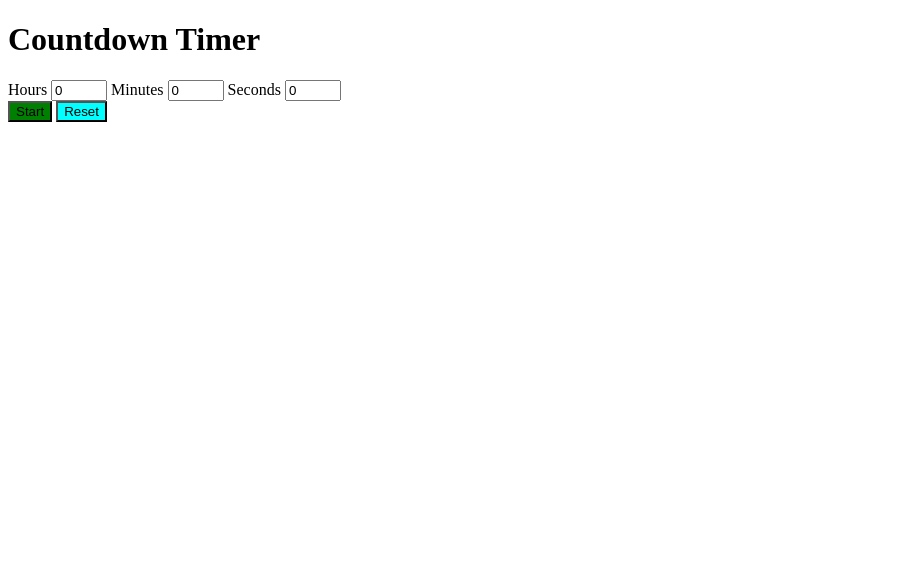
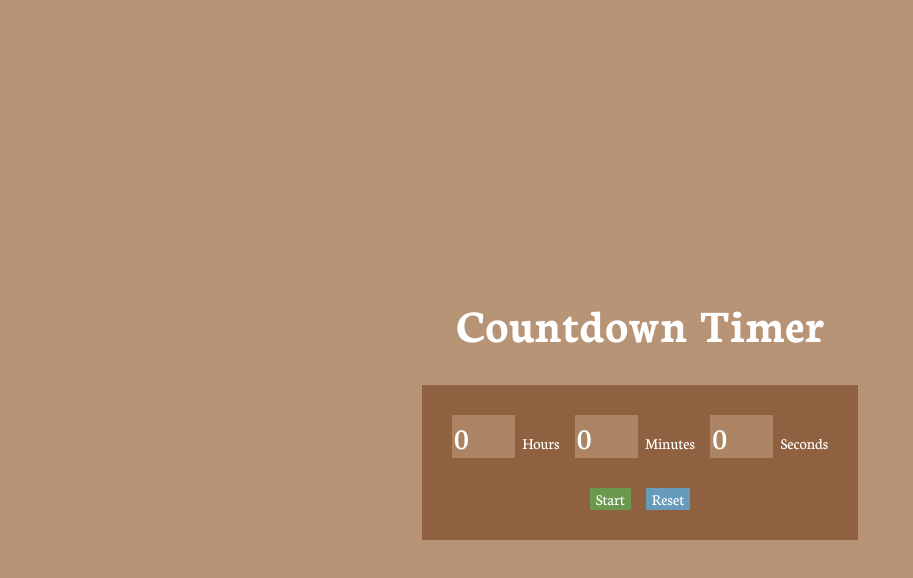
Before and after one commit to guilhermesgsilva/timer, a plain HTML site: page index.html in a window 1280 px wide. Shown: the whole page, without its empty margins (0-913 px from the left). Drawn offline with Linux system fonts and the light colour scheme.

Commit message:
feat: Add styles

```diff
--- a/index.html
+++ b/index.html
@@ -12,8 +12,8 @@
     <main>
       <section>
         <form id="form">
+          <div id="display">
             <div>
-            <label for="hours">Hours</label>
               <input
                 id="hours"
                 type="number"
@@ -22,7 +22,9 @@
                 value="0"
                 aria-live="polite"
               />
-            <label for="minutes">Minutes</label>
+              <label for="hours">Hours</label>
+            </div>
+            <div>
               <input
                 id="minutes"
                 type="number"
@@ -31,7 +33,9 @@
                 value="0"
                 aria-live="polite"
               />
-            <label for="seconds">Seconds</label>
+              <label for="minutes">Minutes</label>
+            </div>
+            <div>
               <input
                 id="seconds"
                 type="number"
@@ -40,8 +44,10 @@
                 value="0"
                 aria-live="polite"
               />
+              <label for="seconds">Seconds</label>
             </div>
-          <div>
+          </div>
+          <div id="controls">
             <button id="start" type="submit" aria-live="polite">Start</button>
             <button id="reset" type="button">Reset</button>
           </div>
--- a/styles.css
+++ b/styles.css
@@ -1,11 +1,76 @@
+@import url("https://fonts.googleapis.com/css2?family=Neuton:ital,wght@0,200;0,300;0,400;0,700;0,800;1,400&display=swap");
+
+*,
+*::before,
+*::after {
+  box-sizing: border-box;
+  font-family: "Neuton", serif;
+}
+
+body {
+  padding: 5px;
+  margin: 0;
+  background: rgba(176, 137, 104, 0.9);
+  color: white;
+  display: flex;
+  flex-direction: column;
+  justify-content: center;
+  align-items: center;
+  min-height: 100vh;
+}
+
+h1 {
+  font-size: 3rem;
+}
+
+#form {
+  background-color: rgb(144, 97, 65);
+  display: flex;
+  flex-direction: column;
+  padding: 30px;
+  gap: 30px;
+}
+
+#display {
+  display: flex;
+  flex-wrap: wrap;
+  align-items: flex-end;
+  gap: 15px;
+}
+
+input[type="number"] {
+  font-size: 2rem;
+  border: none;
+  background-color: rgba(176, 137, 104, 0.9);
+  color: white;
+  margin-right: 5px;
+}
+
+input:disabled {
+  background-color: rgb(144, 97, 65);
+}
+
+#controls {
+  display: flex;
+  justify-content: center;
+  gap: 15px;
+}
+
+button {
+  cursor: pointer;
+  color: white;
+  border: none;
+  font-size: 1rem;
+}
+
 #start {
-  background-color: green;
+  background-color: rgba(106, 153, 78, 1);
 }
 
 #stop {
-  background-color: red;
+  background-color: rgba(188, 71, 73, 1);
 }
 
 #reset {
-  background-color: aqua;
+  background-color: rgba(102, 155, 188, 1);
 }
```
Lines whose indentation alone changed are shown as unchanged.
